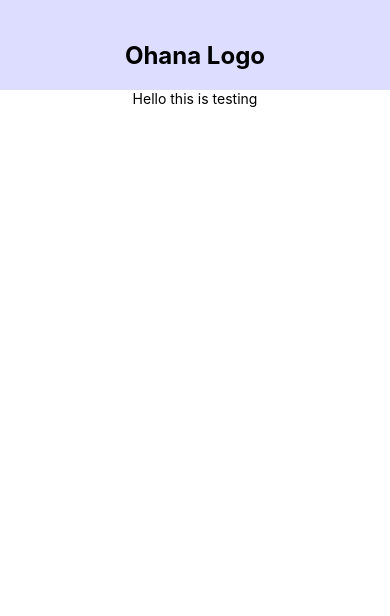
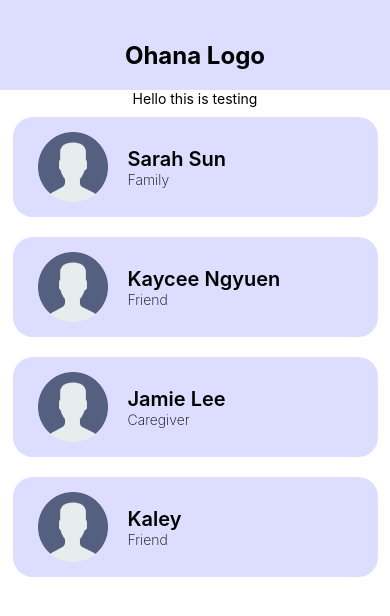
Before and after one commit to Pureum309/OHANA, a React Native app: screen / in a window 390 px wide. Shown: the top 616 px of the page. Built offline with nearby package versions, Linux system fonts and the light colour scheme.

Commit message:
made network screen, usercard and data

```diff
--- /dev/null
+++ b/comps/Network_User/UserCard.js
@@ -0,0 +1,65 @@
+import React from "react";
+import { View, Text, StyleSheet, Dimensions, Image } from 'react-native'
+
+const UserCard = ({ name, rel }) => {
+    return (
+        <View style={styles.cardPadding}>
+            <View style={styles.cardContainer}>
+                <Image style={styles.imageStyle} source={require('../../assets/userPlaceholder.png')} />
+                <View style={styles.infoStyle}>
+                    <Text style={styles.titleStyle}>{name}</Text>
+                    <Text style={styles.categoryStyle}>{rel}</Text>
+                </View>
+            </View >
+        </View>
+    )
+}
+
+const deviceWidth = Math.round(Dimensions.get('window').width)
+const radius = 20
+
+const styles = StyleSheet.create({
+    cardPadding: {
+        padding: 10,
+    },
+    cardContainer: {
+        display: "flex",
+        flexDirection: "row",
+        backgroundColor: "#DDF",
+        width: deviceWidth - 25,
+        height: 100,
+        borderRadius: radius,
+        alignItems: 'center',
+
+        // shadowColor: "#000",
+        // shodowOffset: {
+        //     width: 5,
+        //     height: 5,
+        // },
+        // shadowOpacity: 0.75,
+        // shadowRadius: 5,
+        // elevation: 9,
+    },
+    imageStyle: {
+        height: 70,
+        width: 70,
+        marginLeft: 25,
+        // marginTop: 15,
+    },
+    titleStyle: {
+        fontSize: 20,
+        fontWeight: '600',
+    },
+    categoryStyle: {
+        fontWeight: '200',
+    },
+    infoStyle: {
+        marginHorizontal: 20,
+        // paddingTop: 30,
+        marginVertical: 30,
+    }
+
+
+})
+
+export default UserCard;
--- /dev/null
+++ b/comps/Network_User/data.js
@@ -0,0 +1,18 @@
+export const user_txts = [
+    {
+        name: "Sarah Sun",
+        rel: "Family"
+    },
+    {
+        name: "Kaycee Ngyuen",
+        rel: "Friend"
+    },
+    {
+        name: "Jamie Lee",
+        rel: "Caregiver"
+    },
+    {
+        name: "Kaley",
+        rel: "Friend"
+    }
+]
--- a/screen/HomeScreen.js
+++ b/screen/HomeScreen.js
@@ -1,12 +1,16 @@
 import React from "react";
 import { StyleSheet, Text, View, StatusBar } from 'react-native'
+
 import Header from "../comps/Header";
+import Network from "./Network";
+
 
 const HomeScreen = () => {
     return (
         <View style={styles.container}>
             <Header label="Ohana Logo" />
             <Text>Hello this is testing</Text>
+            <Network />
             <StatusBar barStyle="dark-content" />
         </View>
     )
--- /dev/null
+++ b/screen/Network.js
@@ -0,0 +1,18 @@
+import React from "react";
+import { View, Text } from 'react-native'
+
+import UserCard from "../comps/Network_User/UserCard";
+import Header from "../comps/Header";
+
+import { user_txts } from "../comps/Network_User/data"
+
+const Network = () => {
+    return (
+        <View>
+            {/* <UserCard name="Sun" rel="dd" /> */}
+            {user_txts.map(users => { return <UserCard name={users.name} rel={users.rel} /> })}
+        </View>
+    )
+}
+
+export default Network
```
Also changed, not shown: assets/userPlaceholder.png (added), comps/Network_User/index.js (deleted).
